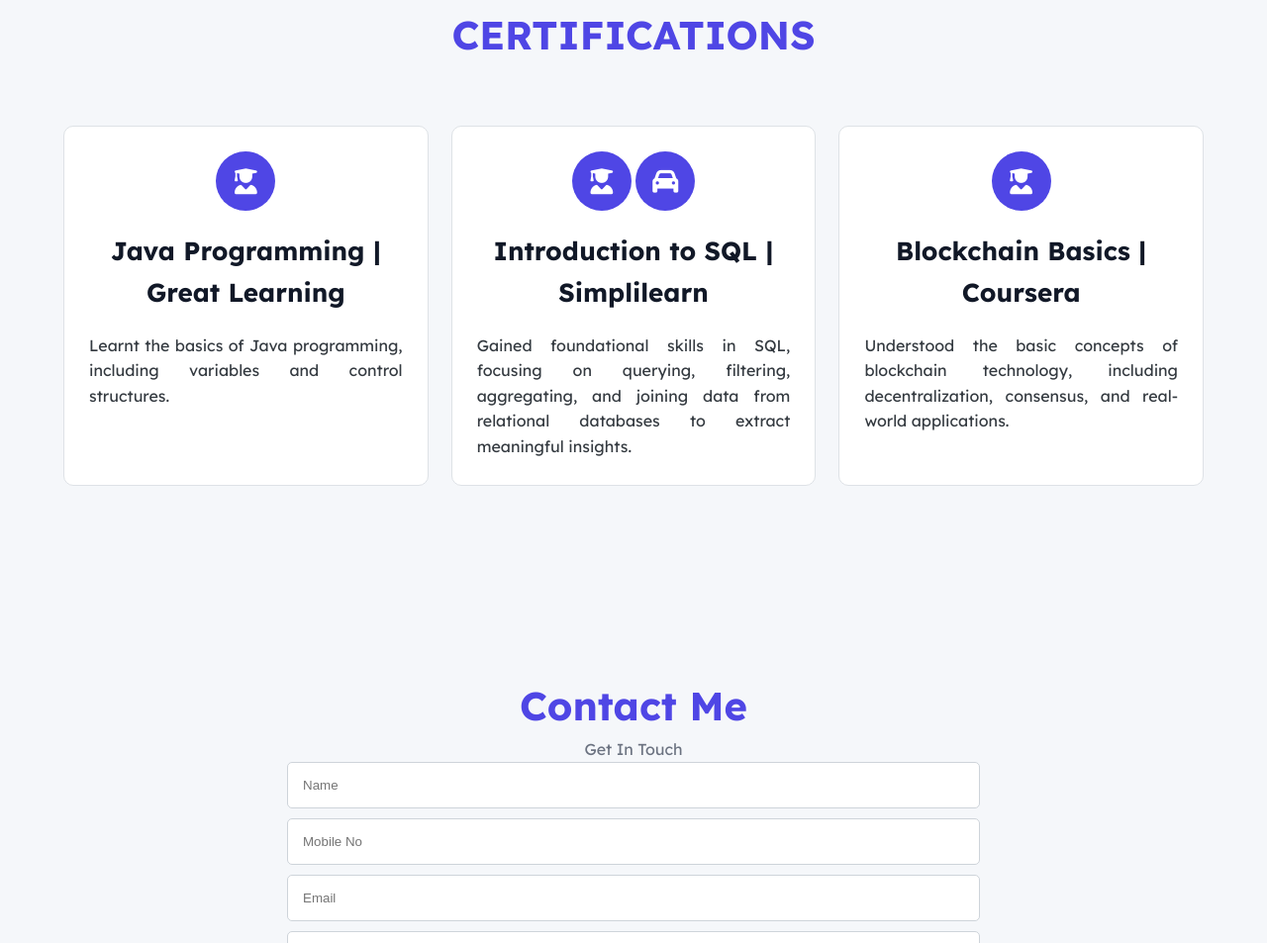
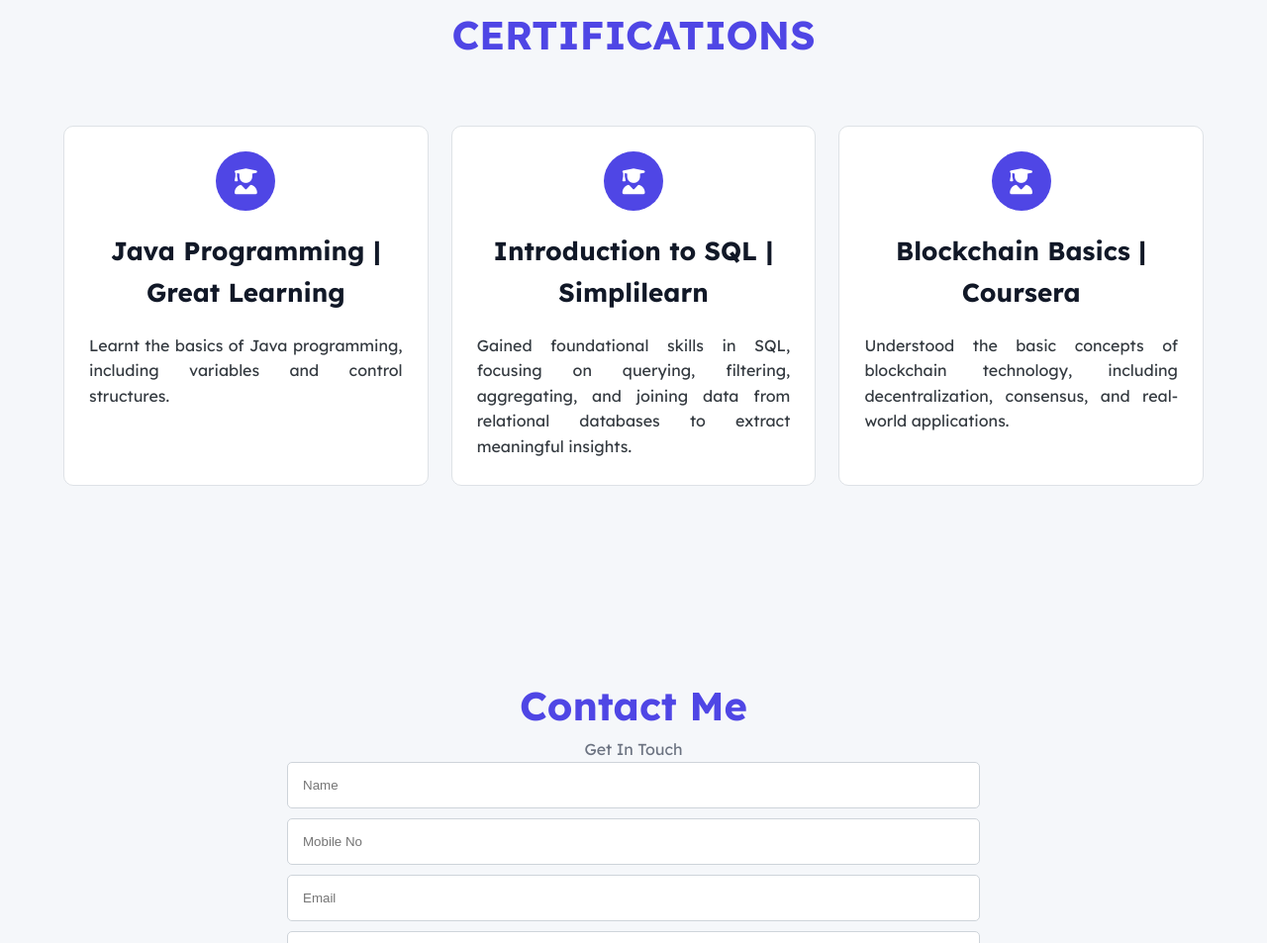
Before and after one commit to mugil-ct22/portfolio, a plain HTML site: page index.html in a window 1280 px wide. Shown: the part 2592-3545 px from the top of the page at 99% size. Drawn offline with nearby package versions, Linux system fonts and the light colour scheme.

Commit message:
Update index.html

```diff
--- a/index.html
+++ b/index.html
@@ -234,7 +234,6 @@
             <!-- 2nd Project -->
             <div class="project">
                 <i class="fa fa-user-graduate"></i>
-                <i class="fa fa-car"></i>
                 <h4>Introduction to SQL | Simplilearn</h4>
                 <p>Gained foundational skills in SQL, focusing on querying, filtering, aggregating, and joining data from relational databases to extract meaningful insights.</p>
             </div>
```
